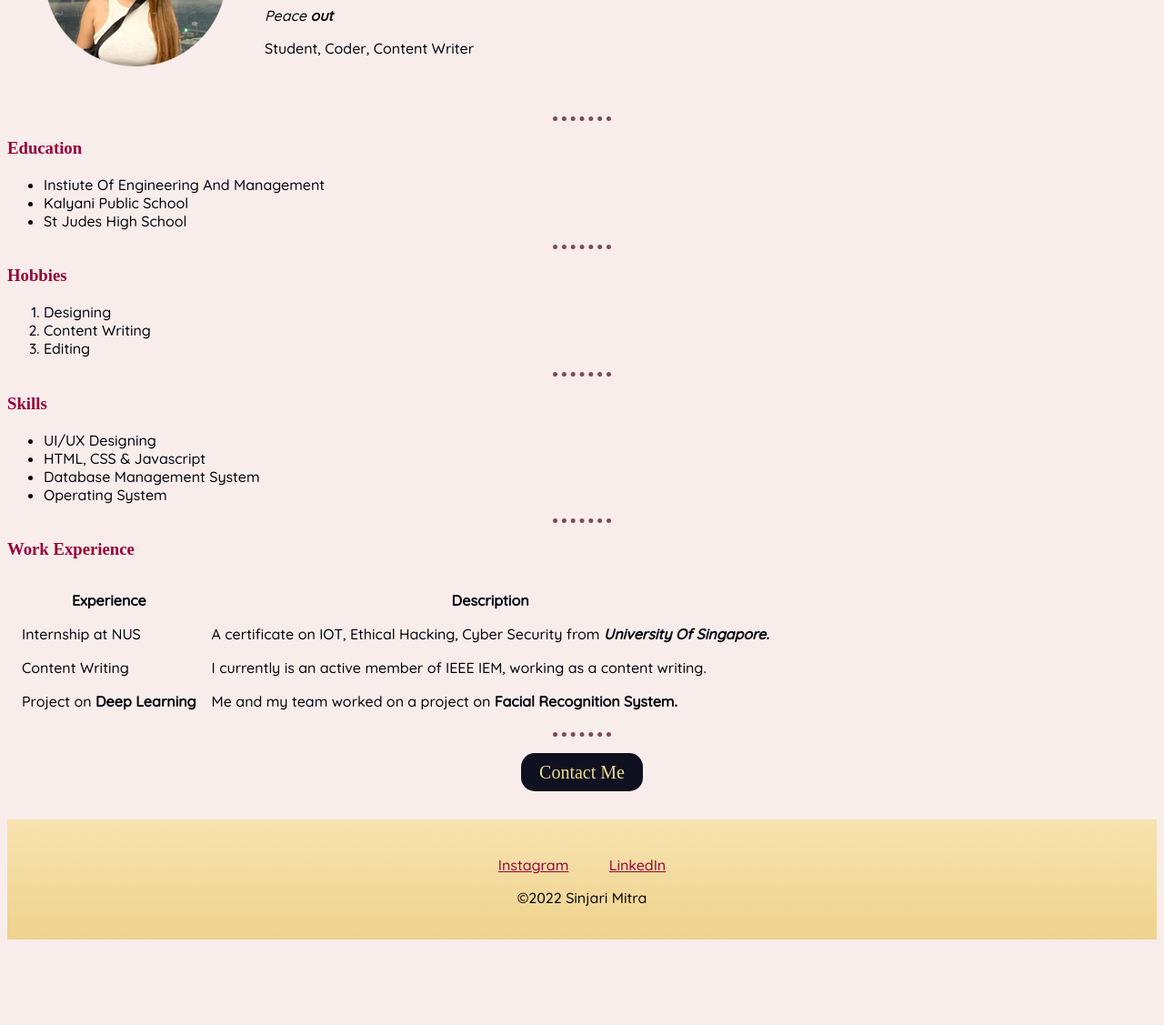
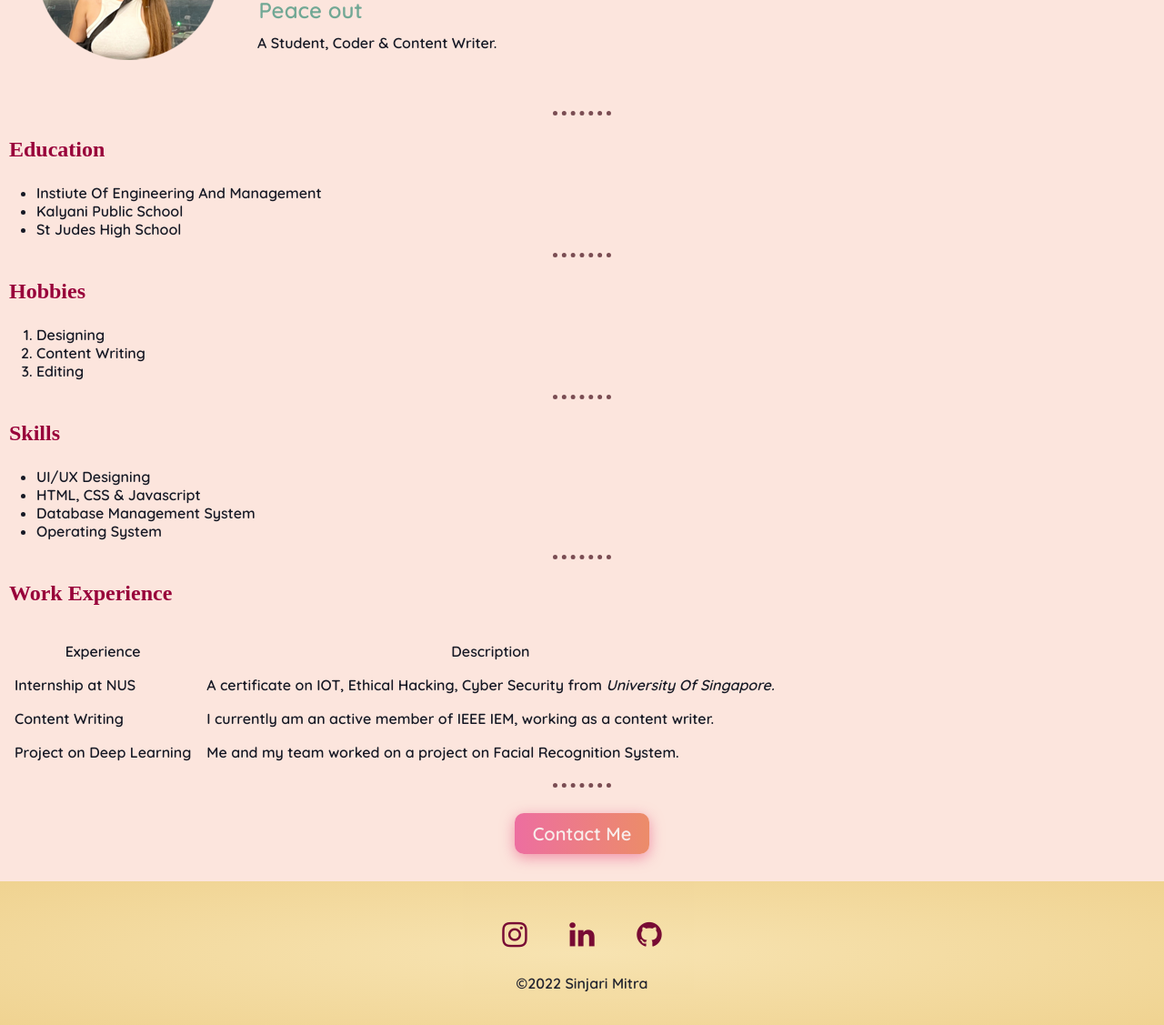
Before and after one commit to SinjariMitra/Resume, a plain HTML site: page index.html in a window 1280 px wide. Shown: the part 178-1305 px from the top of the page at 91% size. Before the commit the page ends 1219 px from the top, so only its background shows below. Drawn offline with Linux system fonts and the light colour scheme.

Commit message:
improved decorations

```diff
--- a/index.html
+++ b/index.html
@@ -5,9 +5,11 @@
     <meta http-equiv="X-UA-Compatible" content="IE=edge">
     <meta name="viewport" content="width=device-width, initial-scale=1.0">
     <link rel="stylesheet" href="styles.css">
-    <link rel="stylesheet" href="https://fonts.googleapis.com/css2?family=Quicksand:wght@500&display=swap">
+    <link rel="stylesheet" href="https://fonts.googleapis.com/css2?family=Quicksand:wght@600&display=swap">
     <link rel="favicon" href="favicon.ico">
     <link rel="stylesheet" href="https://fonts.googleapis.com/css2?family=Sacramento&display=swap">
+    <link href="https://fonts.googleapis.com/css2?family=Cormorant+Garamond&display=swap" rel="stylesheet">
+    <link rel="stylesheet" href="https://cdnjs.cloudflare.com/ajax/libs/font-awesome/4.7.0/css/font-awesome.min.css">
     <title>Sinjari</title>
 </head>
 <body>
@@ -17,8 +19,8 @@
         </td>
         <td>
             <h1>Sinjari Mitra</h1>
-            <p><em>Peace <strong>out</strong></em> </p>
-            <p>Student, Coder, Content Writer</p>
+            <p class="quote"><strong>Peace out</strong></p>
+            <p><strong>A Student, Coder & Content Writer.</strong></p>
         </td>
     </table>
     <hr>
@@ -44,8 +46,9 @@
     <li>Operating System</li>
     </ul>
     <hr>
-    <h3>Work Experience</h3>
-    <table  cellspacing="15">
+    <div class="experience">
+        <h3>Work Experience</h3>
+        <table  cellspacing="15">
         <th>Experience</th>
         <th>Description</th>
         <tr>
@@ -54,20 +57,23 @@
         </tr>
         <tr>
             <td>Content Writing</td>
-            <td>I currently is an active member of IEEE IEM, working as a content writing.</td>
+            <td>I currently am an active member of IEEE IEM, working as a content writer.</td>
         </tr>
         <tr>
             <td>Project on <strong>Deep Learning</strong></td>
             <td>Me and my team worked on a project on <strong>Facial Recognition System.</strong></td>
         </tr>
-    </table>
+        </table>
+    </div>
+
     <hr>
     <div class="button">
-        <a class="btn" href="mailto:sinjarimitra22@gmail.com">Contact Me</a>
+        <a class="btn" href="sinjarimitra22@gmail.com">Contact Me</a>
     </div>
     <div class="bottom-container">
-        <a class="footer-link" href="https://www.instagram.com/sinjarimitra/?igshid=YmMyMTA2M2Y%3D">Instagram</a>
-        <a class="footer-link" href="https://www.linkedin.com/in/sinjari-mitra-a35666170/">LinkedIn</a>
+        <a class="fa fa-instagram" href="https://www.instagram.com/sinjarimitra/?igshid=YmMyMTA2M2Y%3D"></a>
+        <a class="fa fa-linkedin" href="https://www.linkedin.com/in/sinjari-mitra-a35666170/"></a>
+        <a class="fa fa-github" href="https://github.com/SinjariMitra"></a>
         <div class="Copyright">
             <p>©2022 Sinjari Mitra</p>
         </div>
--- a/styles.css
+++ b/styles.css
@@ -1,7 +1,8 @@
 body {
-    background-color: #f8edeb;
-    color: #02040f;
+    background-color: #fce5dd;
+    color: #161925;
     font-family: 'Quicksand', sans-serif;
+    margin: 0;
 }
 hr {
     border-style: dotted none none ;
@@ -12,31 +13,53 @@ hr {
 h1 {
     font-family: 'Sacramento', cursive;
     color: #b9375e;
-    font-size: 3rem;
+    font-size: 3.5rem;
     line-height: 1.5;
+    margin-bottom: 10px;
 }
 h3 {
     font-family: 'Ibarra Real Nova', serif;
     color: #98003a;
+    font-size: 1.5rem;
+    margin-left: 10px;
 }
 .btn {
     -webkit-border-radius: 15;
     -moz-border-radius: 15;
     border-radius: 15px;
-    font-family: Ibarra Real Nova;
-    color: #EFDD8D;
+    font-family: 'Quicksand', sans-serif;
+    color: #f8edeb;
     font-size: 20px;
-    background: #0F1020;
+    background-image: linear-gradient(to right, #ed6ea0, #ec8c69, #f7186a , #FBB03B);
+    box-shadow: 0 4px 15px 0 rgba(236, 116, 149, 0.75);
     padding: 10px 20px 10px 20px;
     text-decoration: none;
+    border-radius: 10px;
+    -moz-transition: all .4s ease-in-out;
+    -o-transition: all .4s ease-in-out;
+    -webkit-transition: all .4s ease-in-out;
+    transition: all .4s ease-in-out;
+    background-size: 300% 100%
+}
+.btn:hover{
+    background-position: 100% 0;
+    -moz-transition: all .4s ease-in-out;
+    -o-transition: all .4s ease-in-out;
+    -webkit-transition: all .4s ease-in-out;
+    transition: all .4s ease-in-out;
+    color: #f8e9c6;
+}
+.btn:focus{
+    outline: none;
 }
 .bottom-container{
-    background-image: linear-gradient(#f7e3af, #efd28d);
-    padding: 40px 0 20px;
+    background-image: radial-gradient(#f7e3af, #efd28d);
+    padding: 30px 0 20px;
     text-align: center;
+    opacity: 95%;
 }
 .button{
-    padding: 20px 0 40px;
+    padding: 30px 0 40px;
     text-align: center;
     animation: 0 1px 2px;
     transition: box-shadow 0.3s ease-in-out;
@@ -45,10 +68,20 @@ h3 {
     padding: 20px 0 10px;
     text-align: center;
 }
-a{
-    color: #98003a;
-    margin: 10px 20px;
+.fa {
+    padding: 20px;
+    font-size: 0px;
+    width: 30px;
+    text-align: center;
+    text-decoration: none;
+    scale: 2;
+    color: #71002b;
 }
-a:hover{
-    color: #b9375e;
+.fa:hover {
+    opacity: 0.7;
 }
+.quote {
+    scale: 1.5;
+    padding-left: 17%;
+    color: #72a895;
+}
```
Also changed, not shown: favicon.ico (added).
